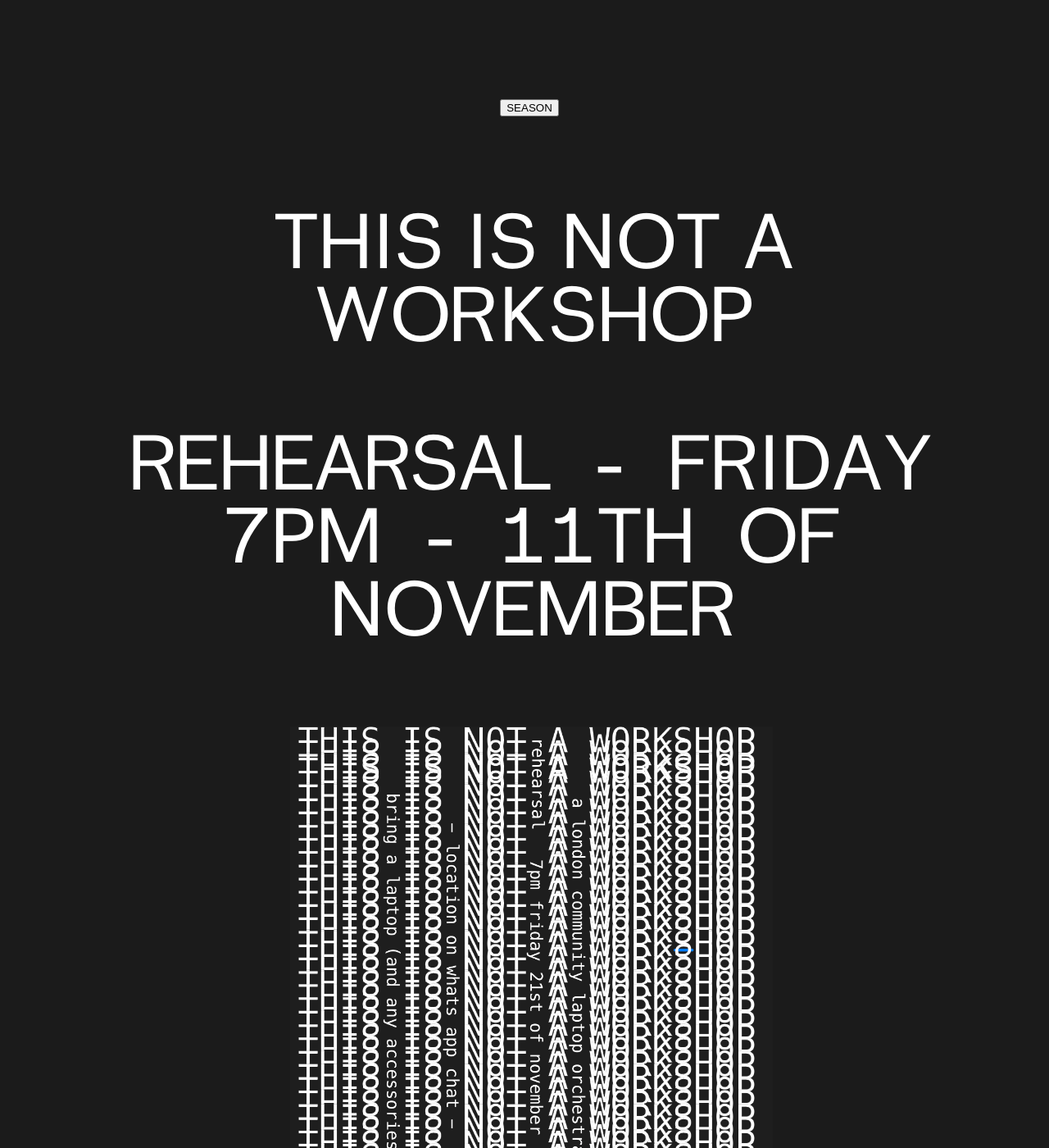
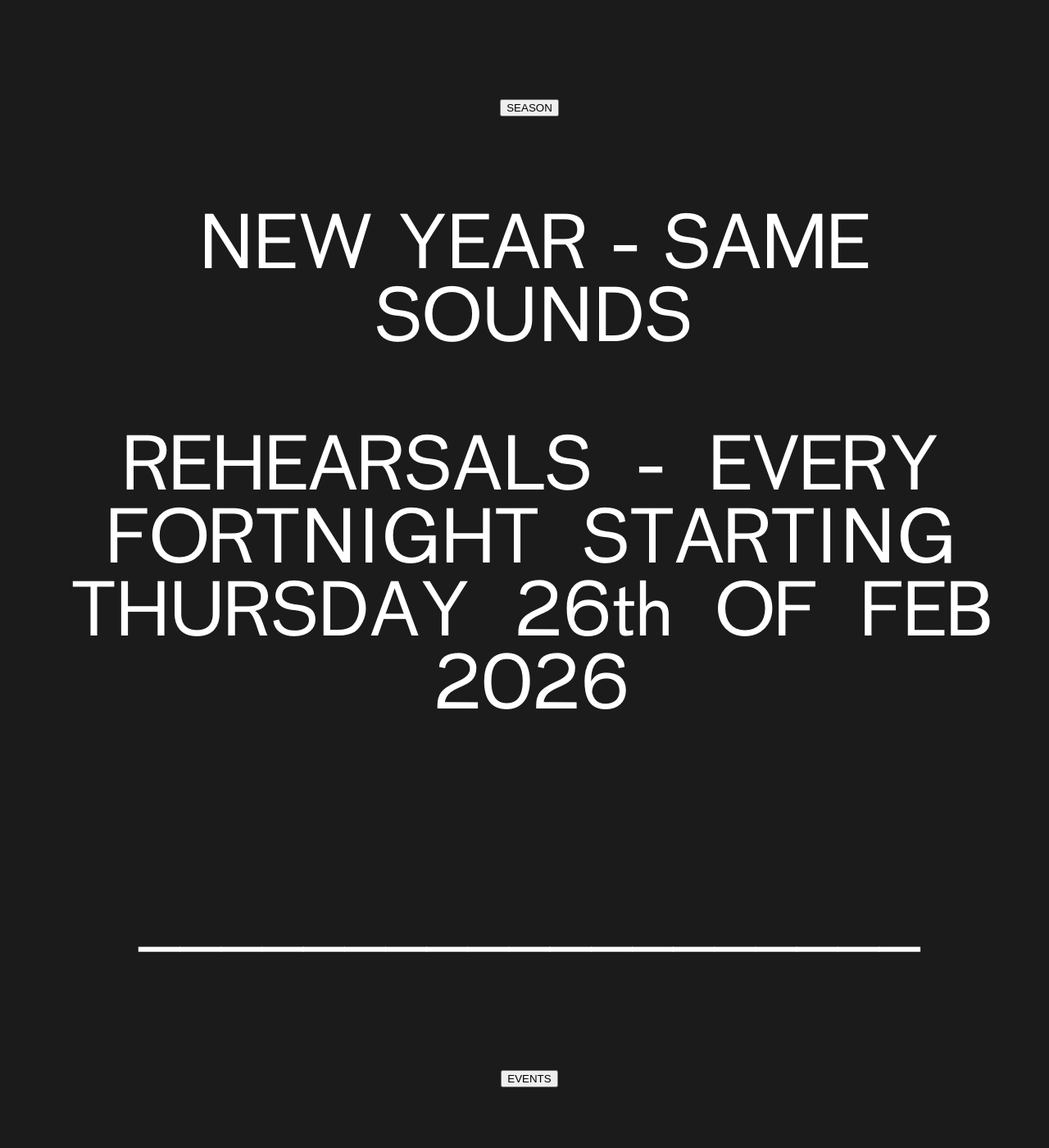
Before and after one commit to other-kat/lclo, a Jekyll site: the page built from index.md, in a window 1280 px wide and 1400 px high, scrolled down 2005 px. Shown: the whole window at 82% size. Built offline with Jekyll 4.4.1, drawn with Linux system fonts in a browser that asks for light colours; some of the changed text lies outside the part shown.

Commit message:
new rehearsal schedule, new gig, needs more updates asap

```diff
--- a/index.md
+++ b/index.md
@@ -20,13 +20,9 @@ layout: home
 <div class="panel">
       <article>
         <h3>
-            THIS IS NOT A WORKSHOP
+            NEW YEAR - SAME SOUNDS
         </h3>
-        <p>REHEARSAL - FRIDAY 7PM - 11TH OF NOVEMBER</p>
-
-<p>
-         <a href="/assets/img/posters/notawork1.png"><img src="/assets/img/posters/notawork1.png" height="auto" width="50%"/></a>
-</p>
+        <p>REHEARSALS - EVERY FORTNIGHT STARTING THURSDAY 26th OF FEB 2026</p>
       </article>
       <p>___________________</p>
     </div>
@@ -36,27 +32,17 @@ layout: home
     <button class="accordion">EVENTS</button>
 <div class="panel">
       <ul>
-      <li>THIS IS NOT A WORKSHOP - 21/11 19:00-21:00 <a href="https://www.instagram.com/londoncommunitylaptoporchestra/">LINK</a></li>
+      <li>AGAINST THE CLOCK - 20/03 19:00-21:00 <a href="https://www.instagram.com/p/DVd5i_6iuX6/">LINK</a></li>
       </ul>
       <p>[ ARCHIVE ]</p>
       <ul>
+        <li><s>THIS IS NOT A WORKSHOP</s> - 21/11 19:00-21:00 <a href="https://www.instagram.com/londoncommunitylaptoporchestra/">LINK</a></li>
         <li><s>START UP - SOUNDS</s> - 02/10 19:00-21:00 <a href="https://www.instagram.com/p/DOyXWY-CH2W/">LINK</a></li>
         <li><s>PECKHAM CHAMBER ORCHESTRA SUMMER CONCERT</s> - 20/08 19:00-21:00 <a href="https://peckhamchamberorchestra.co.uk/">LINK</a></li>
       <li><s>RINGTONE WORKSHOP</s> - 20/05 19:00-21:00 <a href="/ringtoneworkshop/">LINK</a></li>
   </ul>
   <p>___________________</p>
   </div>
-    </section>
-
-   <section id="scores" class="section">
-    <button class="accordion">CURRENT SCORES</button>
-<div class="panel">
-      <ul>
-      <li>WHAT EXISTS AFTER... BY KAT MACDONALD <a href="https://otherkat.com/whatexistsafter/">LINK</a></li>
-      <li>COMING TOGETHER BY FREDERIC RZEWSKI <a href="https://www.youtube.com/watch?v=wczJlxoxITE&ab_channel=ContemporaryClassical">LINK</a></li>
-  </ul>
-  <p>___________________</p>
-</div>
     </section>
 
    <section id="contact" class="section">
```
Also changed, not shown: 6 other files.
